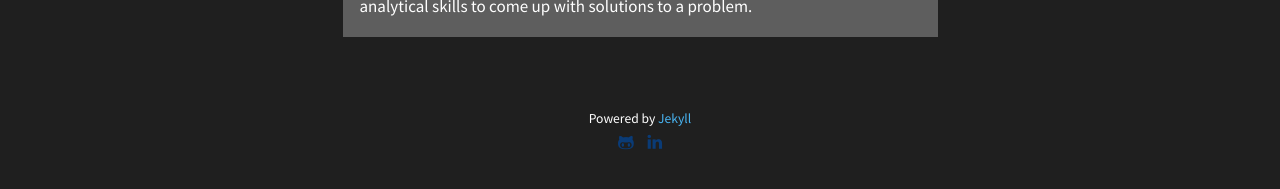
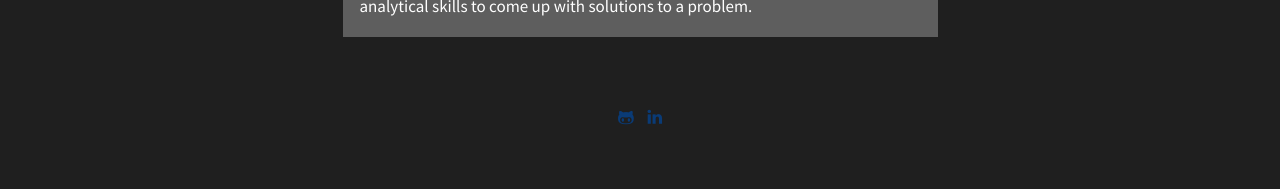
Before and after one commit to jackyhohs/jackyhohs.github.io, a Jekyll site: the page built from about.md, in a window 1280 px wide. Shown: the part 248-437 px from the top of the page. Built offline with Jekyll 4.4.1, drawn with Linux system fonts in a browser that asks for light colours.

Commit message:
6/28 update

```diff
--- a/_config.yml
+++ b/_config.yml
@@ -21,7 +21,7 @@ sass:
 author:
   name:              Jacky Hoh
   url:               jackyhohs.github.io
-  email:             testemail@gmail.co
+  email:             jacky.hoh2@gmail.com
 
 plugins:
   - jekyll-coffeescript
--- a/_layouts/default.html
+++ b/_layouts/default.html
@@ -19,9 +19,6 @@
       </main>
 
       <footer class="footer">
-        <small>
-            <span>Powered by <a href="http://jekyllrb.com/">Jekyll</a></span>
-        </small>
         <div class="ftr-links">
           <a href="https://github.com/jackyhohs"><i class="fa fa-github-alt"></i></a>
           <a href="https://www.linkedin.com/in/jacky-hoh-909b45156/"><i class="fa fa-linkedin"></i></a>
```
